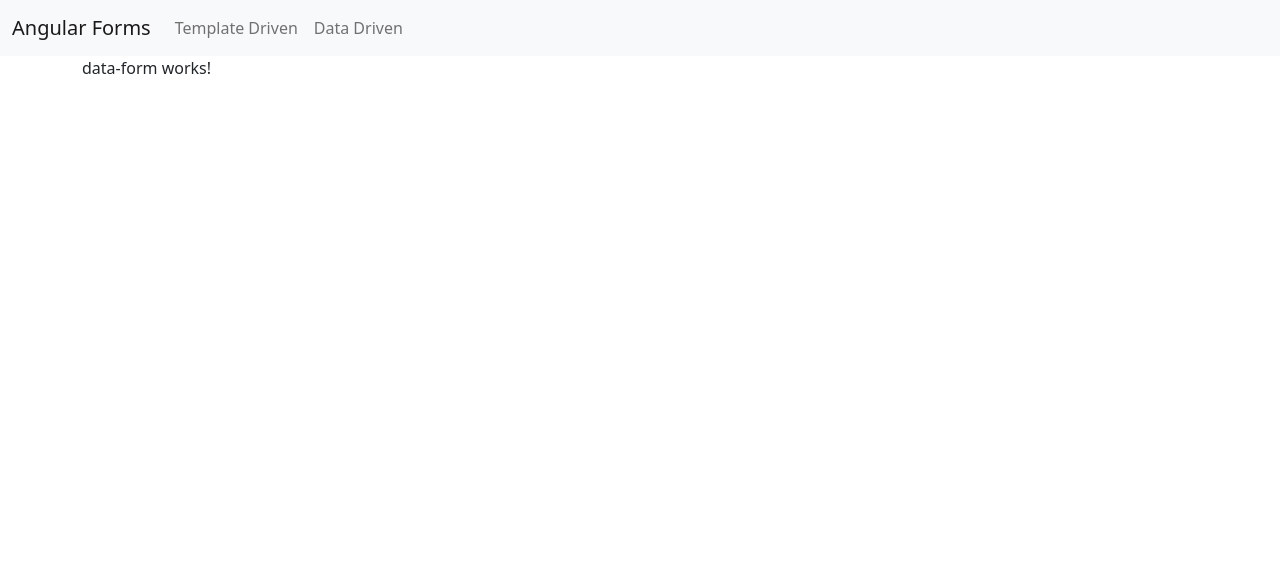
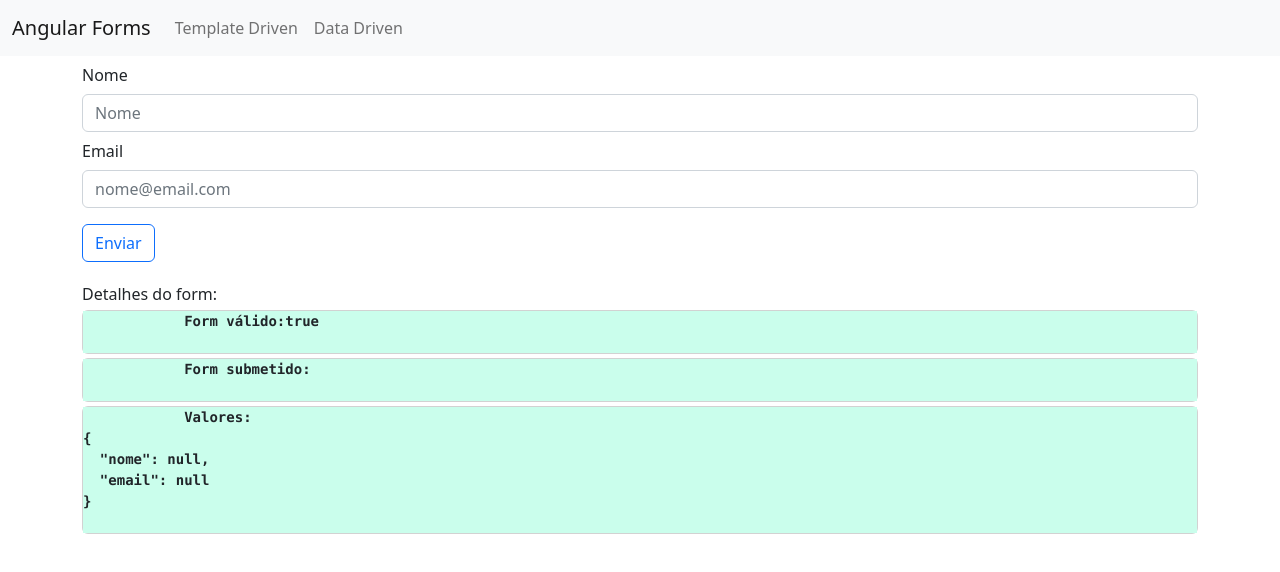
Before and after one commit to SabrinaCoelho/FormulariosAngular, an Angular app: page /data-form in a window 1280 px wide. Shown: the top 572 px of the page. Built offline with nearby package versions, Linux system fonts and the light colour scheme.

Commit message:
Sincronizando com HTML

```diff
--- a/src/app/data-form/data-form.component.html
+++ b/src/app/data-form/data-form.component.html
@@ -1 +1,72 @@
-<p>data-form works!</p>
+<form [formGroup]="formulario">
+    <div class="row">
+        <label for="nome" class="col-form-label col-sm-12">Nome</label>
+        <div class="col-sm-12">
+            <input type="text" class="form-control" id="nome" placeholder="Nome" formControlName="nome">
+        </div>
+    </div>
+    <!-- Aviso "discreto" -->
+    <!-- <small *ngIf="!nome.valid && nome.touched" class="text-danger">Nome é obrigatório.</small> -->
+    <div class="row">
+        <label for="email" class="col-form-label col-sm-12">Email</label>
+        <div class="col-sm-12">
+            <input type="email" class="form-control" id="email" placeholder="nome@email.com" formControlName="email" >
+        </div>
+    </div>
+    <!-- <div ngModelGroup="endereco">
+        <div class="row">
+            <div class="col-md-3">
+                <label for="cep" class="col-form-label">CEP</label>
+                <div>
+                    <input type="text" id="cep" class="form-control" [ngClass]="aplicaCssErro(cep)" name="cep" ngModel #cep="ngModel" required (blur)="consultaCEP($event.target, f)">
+                    <app-campo-control-erro  [mostrarErro]="verificaValidTouched(cep)" msgErro="CEP é obrigatório."></app-campo-control-erro>
+                </div>
+            </div>
+            <div class="col-md-3">
+                <label for="numero" class="col-form-label">Número</label>
+                <div>
+                    <input type="text" id="numero" class="form-control" [ngClass]="aplicaCssErro(numero)" name="numero" ngModel #numero="ngModel" required>
+                    <app-campo-control-erro  [mostrarErro]="verificaValidTouched(numero)" msgErro="Número é obrigatório."></app-campo-control-erro>
+                </div>
+            </div>
+            <div class="col-md-6">
+                <label for="complemento" class="col-form-label">Complemento</label>
+                <div>
+                    <input type="text" id="complemento" class="form-control" name="complemento" ngModel #complemento="ngModel">
+                </div>
+            </div>
+        </div>
+        <div class="row">
+            <label for="rua" class="col-form-label col-sm-12">Rua</label>
+            <div class="col-sm-12">
+                <input #rua="ngModel" ngModel type="text" class="form-control" [ngClass]="aplicaCssErro(rua)" id="rua" name="rua" required>
+                <app-campo-control-erro  [mostrarErro]="verificaValidTouched(rua)" msgErro="Rua é obrigatório."></app-campo-control-erro>
+            </div>
+        </div>
+        <div class="row">
+            <div class="col-md-5">
+                <label for="bairro" class="col-form-label">Bairro</label>
+                <div>
+                    <input #bairro="ngModel" ngModel type="text" class="form-control" [ngClass]="aplicaCssErro(bairro)" id="bairro" name="bairro" required>
+                    <app-campo-control-erro  [mostrarErro]="verificaValidTouched(bairro)" msgErro="Bairro é obrigatório."></app-campo-control-erro>
+                </div>
+            </div>
+            <div class="col-md-4">
+                <label for="cidade" class="col-form-label">Cidade</label>
+                <div>
+                    <input #cidade="ngModel" ngModel type="text" class="form-control" [ngClass]="aplicaCssErro(cidade)" id="cidade" name="cidade" required>
+                    <app-campo-control-erro  [mostrarErro]="verificaValidTouched(cidade)" msgErro="Cidade é obrigatório."></app-campo-control-erro>
+                </div>
+            </div>
+            <div class="col-md-3">
+                <label for="estado" class="col-form-label">Estado</label>
+                <div>
+                    <input #estado="ngModel" ngModel type="text" class="form-control" [ngClass]="aplicaCssErro(estado)" id="estado" name="estado" required>
+                    <app-campo-control-erro  [mostrarErro]="verificaValidTouched(estado)" msgErro="Estado é obrigatório."></app-campo-control-erro>
+                </div>
+            </div>
+        </div>
+    </div> -->
+    <button type="submit" class="btn btn-outline-primary mt-3">Enviar</button>
+    <app-form-debug [form]="formulario"></app-form-debug>
+</form>
--- a/src/app/data-form/data-form.module.ts
+++ b/src/app/data-form/data-form.module.ts
@@ -1,3 +1,4 @@
+import { SharedModule } from './../shared/shared.module';
 import { ReactiveFormsModule } from '@angular/forms';
 import { NgModule } from '@angular/core';
 import { CommonModule } from '@angular/common';
@@ -11,7 +12,8 @@
   ],
   imports: [
     CommonModule,
-    ReactiveFormsModule
+    ReactiveFormsModule,
+    SharedModule
   ]
 })
 export class DataFormModule { }
```
Also changed, not shown: src/app/shared/shared.module.ts (added, +20 -0 lines), src/app/template-form/template-form.module.ts (+3 -5 lines), src/app/shared/campo-control-erro/campo-control-erro.component.css (added), src/app/shared/campo-control-erro/campo-control-erro.component.html (renamed from src/app/campo-control-erro/campo-control-erro.component.html), src/app/shared/campo-control-erro/campo-control-erro.component.ts (renamed from src/app/campo-control-erro/campo-control-erro.component.ts), src/app/shared/form-debug/form-debug.component.css (renamed from src/app/form-debug/form-debug.component.css), src/app/shared/form-debug/form-debug.component.html (renamed from src/app/form-debug/form-debug.component.html), src/app/shared/form-debug/form-debug.component.ts (renamed from src/app/form-debug/form-debug.component.ts), 2 other files (tests, documents, lock files or other folders).
